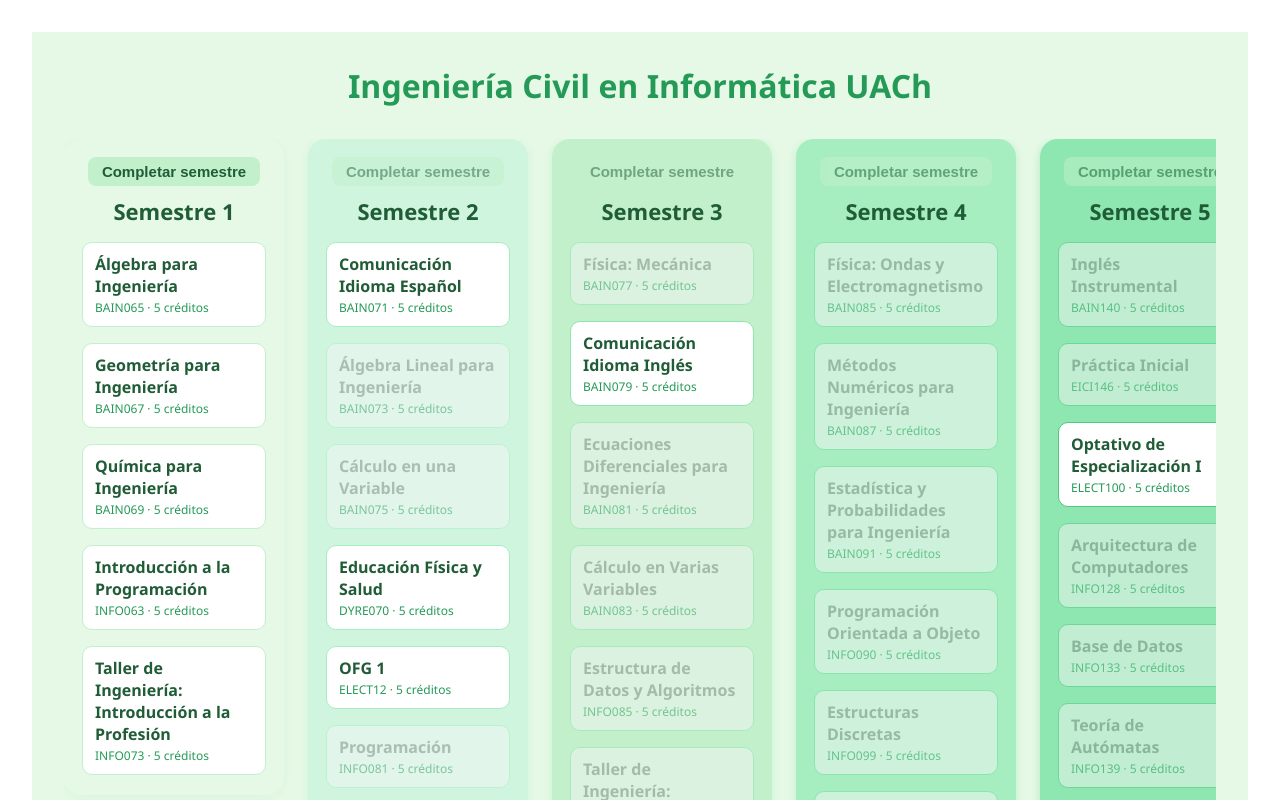
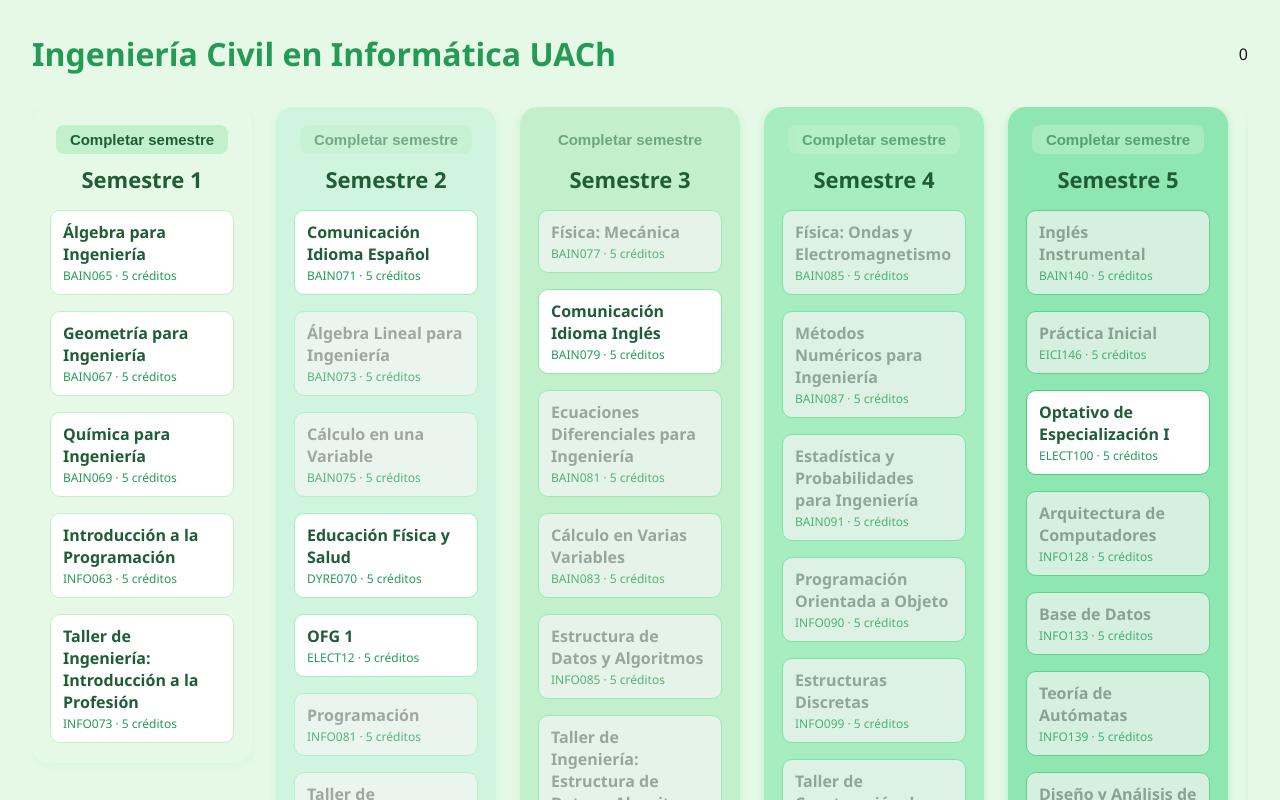
Before and after one commit to M4rtinAlvarado/Malla_Info_UACHh, a Next.js app: page / in a window 1280 px wide. Shown: the top 800 px of the page. Built offline with nearby package versions, Linux system fonts and the light colour scheme.

Commit message:
Asignaturas en curso

```diff
--- a/app/MallaPageClient.tsx
+++ b/app/MallaPageClient.tsx
@@ -7,6 +7,7 @@
   const [loading, setLoading] = useState(true);
   const [error, setError] = useState<string | null>(null);
   const [aprobadas, setAprobadas] = useState<string[]>([]);
+  const [enCurso, setEnCurso] = useState<string[]>([]);
 
   useEffect(() => {
     fetch("/data/malla.json")
@@ -49,12 +50,18 @@
         const dependientes = getDependientes(asig.codigo, malla);
         setAprobadas(aprobadas.filter((c) => c !== asig.codigo && !dependientes.includes(c)));
       }
-    } else {
-      // Solo la apruebo si todos sus prerrequisitos están aprobados
-      const puedeAprobar = asig.prerrequisitos.every((pr: string) => aprobadas.includes(pr));
-      if (puedeAprobar) {
-        setAprobadas([...aprobadas, asig.codigo]);
-      }
+      // También la quitamos de enCurso si estuviera por error
+      setEnCurso(enCurso.filter((c) => c !== asig.codigo));
+      return;
+    }
+    if (enCurso.includes(asig.codigo)) {
+      setEnCurso(enCurso.filter((c) => c !== asig.codigo));
+      return;
+    }
+    // Solo la apruebo si todos sus prerrequisitos están aprobados
+    const puedeAprobar = asig.prerrequisitos.every((pr: string) => aprobadas.includes(pr));
+    if (puedeAprobar) {
+      setAprobadas([...aprobadas, asig.codigo]);
     }
   };
 
@@ -89,18 +96,41 @@
     }
   };
 
+  // Manejar click derecho para marcar/desmarcar como "en curso"
+  const handleAsignaturaCursoClick = (asig: any) => {
+    if (aprobadas.includes(asig.codigo)) {
+      // No permitir marcar como en curso si ya está aprobada
+      return;
+    }
+    if (enCurso.includes(asig.codigo)) {
+      setEnCurso(enCurso.filter((c) => c !== asig.codigo));
+    } else {
+      setEnCurso([...enCurso, asig.codigo]);
+    }
+  };
+
+  // Calcular créditos de asignaturas en curso
+  const creditosEnCurso = malla
+    ? malla.años.flatMap((a: any) => a.semestres.flatMap((s: any) => s.asignaturas))
+        .filter((asig: any) => enCurso.includes(asig.codigo))
+        .reduce((acc: number, asig: any) => acc + (asig.creditos || 0), 0)
+    : 0;
+
   if (loading) return <div>Cargando malla curricular...</div>;
   if (error) return <div style={{ color: "red" }}>Error: {error}</div>;
   if (!malla) return null;
 
   return (
-    <div style={{ padding: 32 }}>
+    <div style={{ padding: 0 }}>
       <MallaGrid
         malla={malla}
         onAsignaturaClick={handleAsignaturaClick}
         aprobadas={aprobadas}
         isDesbloqueada={isDesbloqueada}
         onTacharSemestre={handleTacharSemestre}
+        enCurso={enCurso}
+        onAsignaturaCursoClick={handleAsignaturaCursoClick}
+        creditosEnCurso={creditosEnCurso}
       />
     </div>
   );
--- a/components/MallaGrid.tsx
+++ b/components/MallaGrid.tsx
@@ -26,6 +26,9 @@
   aprobadas?: string[];
   isDesbloqueada?: (asig: Asignatura) => boolean;
   onTacharSemestre?: (asignaturas: Asignatura[]) => void;
+  enCurso?: string[];
+  onAsignaturaCursoClick?: (asig: Asignatura) => void;
+  creditosEnCurso?: number;
 }
 
 // Escala de verdes pastel de claro a oscuro (11 tonos)
@@ -45,7 +48,7 @@
 
 const textColorForBg = (idx: number) => (idx < 6 ? "#205c36" : "#fff");
 
-const MallaGrid: React.FC<Props> = ({ malla, onAsignaturaClick, aprobadas = [], isDesbloqueada, onTacharSemestre }) => {
+const MallaGrid: React.FC<Props> = ({ malla, onAsignaturaClick, aprobadas = [], isDesbloqueada, onTacharSemestre, enCurso, onAsignaturaCursoClick, creditosEnCurso }) => {
   // Unificar todos los semestres en un solo array plano y numerarlos de forma continua
   const semestres: Semestre[] = malla.años.flatMap((a) => a.semestres);
   // Ordenar por año y semestre original
@@ -77,7 +80,25 @@
           }
         }
       `}</style>
-      <h1 style={{ textAlign: "center", color: "#259a57", marginBottom: 32 }}>{malla.carrera}</h1>
+      <div style={{ display: 'flex', alignItems: 'center', justifyContent: 'space-between', marginBottom: 32 }}>
+        <h1 style={{ textAlign: "center", color: "#259a57", marginBottom: 0 }}>{malla.carrera}</h1>
+        {creditosEnCurso && creditosEnCurso > 0 && (
+          <div style={{
+            background: '#ffe066',
+            color: '#8a6d1b',
+            padding: '8px 18px',
+            borderRadius: 10,
+            fontWeight: 600,
+            fontSize: 16,
+            marginLeft: 24,
+            boxShadow: '0 2px 8px #ffe06655',
+            minWidth: 160,
+            textAlign: 'right'
+          }}>
+            Créditos en curso: {creditosEnCurso}
+          </div>
+        )}
+      </div>
       <div
         className="malla-semestres"
         style={{
@@ -148,8 +169,36 @@
                 {sem.asignaturas.map((asig) => {
                   const estaAprobada = aprobadas.includes(asig.codigo);
                   const desbloqueada = isDesbloqueada ? isDesbloqueada(asig) : true;
+                  const estaEnCurso = enCurso && enCurso.includes(asig.codigo);
+                  // Nuevo: ¿todos los prerrequisitos están aprobados o en curso, y al menos uno en curso?
+                  const todosPrereqAprobOEnCurso = asig.prerrequisitos.length > 0 && asig.prerrequisitos.every((pr: string) => (aprobadas.includes(pr) || (enCurso && enCurso.includes(pr))));
+                  const algunoPrereqEnCurso = asig.prerrequisitos.some((pr: string) => enCurso && enCurso.includes(pr));
+                  const mostrarNaranja = todosPrereqAprobOEnCurso && algunoPrereqEnCurso;
                   // Color de texto: si está aprobada, blanco; si no, siempre oscuro
                   const colorTexto = estaAprobada ? "#fff" : "#205c36";
+
+                  // Long press logic
+                  let longPressTimer: NodeJS.Timeout | null = null;
+                  const longPressDuration = 500; // ms
+
+                  const handleTouchStart = (e: React.TouchEvent) => {
+                    if (!onAsignaturaCursoClick) return;
+                    // Solo permite long press si está desbloqueada y NO está aprobada y no tiene prereq en curso
+                    if (!desbloqueada || estaAprobada || mostrarNaranja) return;
+                    longPressTimer = setTimeout(() => {
+                      onAsignaturaCursoClick(asig);
+                    }, longPressDuration);
+                  };
+                  const handleTouchEnd = (e: React.TouchEvent) => {
+                    if (longPressTimer) {
+                      clearTimeout(longPressTimer);
+                      longPressTimer = null;
+                    }
+                  };
+
+                  // Nuevo: si tiene prereq en curso y todos los demás aprobados/en curso, no es cliqueable
+                  const esCliqueable = (desbloqueada && !mostrarNaranja && !estaAprobada) || estaAprobada;
+
                   return (
                     <div
                       key={asig.codigo}
@@ -157,21 +206,40 @@
                         border: `1.5px solid ${verdeScale[Math.min(idx + 2, verdeScale.length - 1)]}`,
                         borderRadius: 10,
                         padding: "10px 12px",
-                        background: estaAprobada ? "#38b36b" : desbloqueada ? "#fff" : "#f5f5f5",
-                        opacity: desbloqueada ? 1 : 0.5,
+                        background: estaAprobada
+                          ? "#38b36b"
+                          : estaEnCurso
+                          ? "#ffe066"
+                          : mostrarNaranja
+                          ? "#ffd8b0" // naranja claro
+                          : desbloqueada
+                          ? "#fff"
+                          : "#f5f5f5",
+                        opacity: esCliqueable ? 1 : 0.7,
                         textDecoration: estaAprobada ? "line-through" : "none",
                         color: desbloqueada ? colorTexto : "#888",
                         fontWeight: 500,
                         fontSize: 16,
                         marginBottom: 2,
-                        cursor: desbloqueada ? "pointer" : "not-allowed",
+                        cursor: esCliqueable ? "pointer" : "not-allowed",
                         boxShadow: estaAprobada ? "0 0 0 2px #259a57" : "none",
                         transition: "all 0.2s"
                       }}
-                      onClick={() => desbloqueada && onAsignaturaClick && onAsignaturaClick(asig)}
+                      onClick={() => esCliqueable && onAsignaturaClick && onAsignaturaClick(asig)}
+                      onContextMenu={e => {
+                        if (!esCliqueable) return;
+                        e.preventDefault();
+                        if (onAsignaturaCursoClick) {
+                          onAsignaturaCursoClick(asig);
+                        }
+                      }}
+                      onTouchStart={handleTouchStart}
+                      onTouchEnd={handleTouchEnd}
+                      onTouchCancel={handleTouchEnd}
                     >
                       <div style={{ fontWeight: 600 }}>{asig.nombre}</div>
                       <div style={{ fontSize: 12, color: estaAprobada ? "#fff" : "#259a57", marginTop: 2 }}>{asig.codigo} · {asig.creditos} créditos</div>
+                      {/* Aquí podrías mostrar más info */}
                     </div>
                   );
                 })}
```
Also changed, not shown: components/DetalleAsignatura.tsx (deleted, +0 -25 lines).
